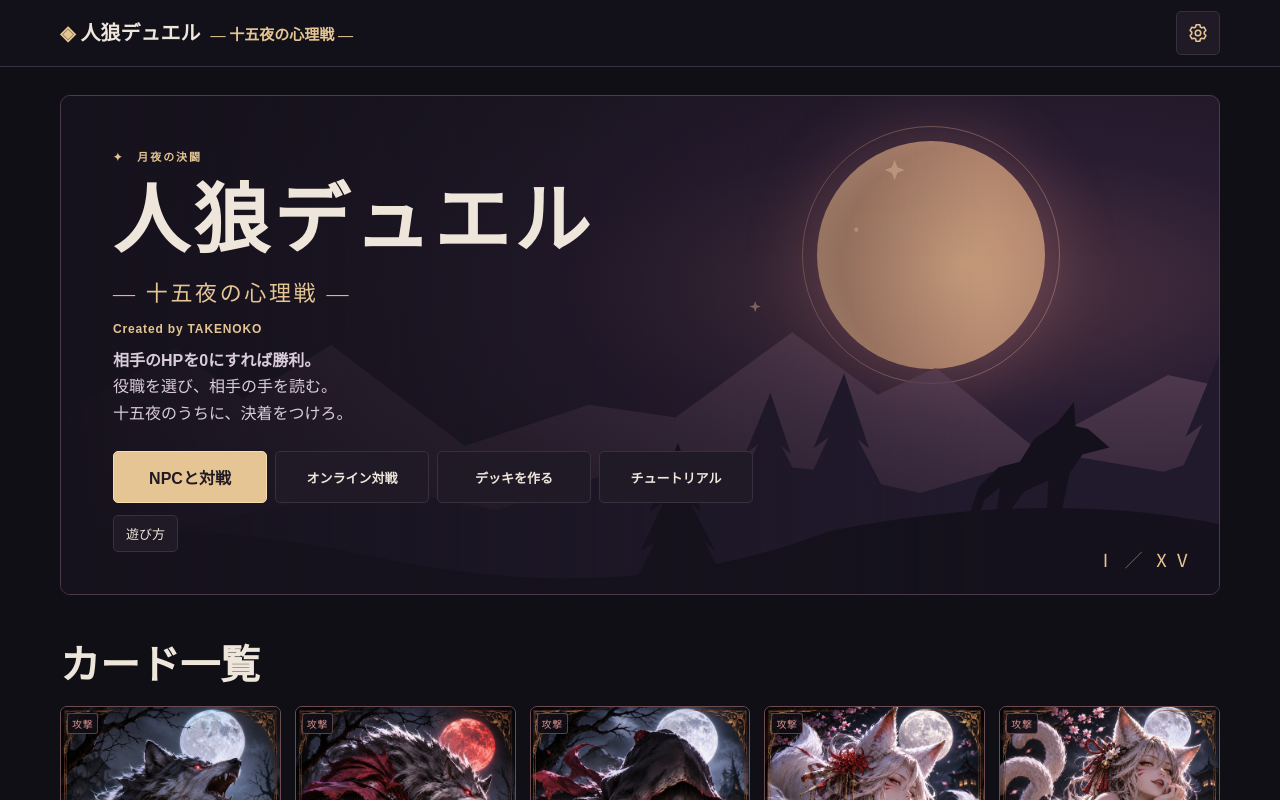
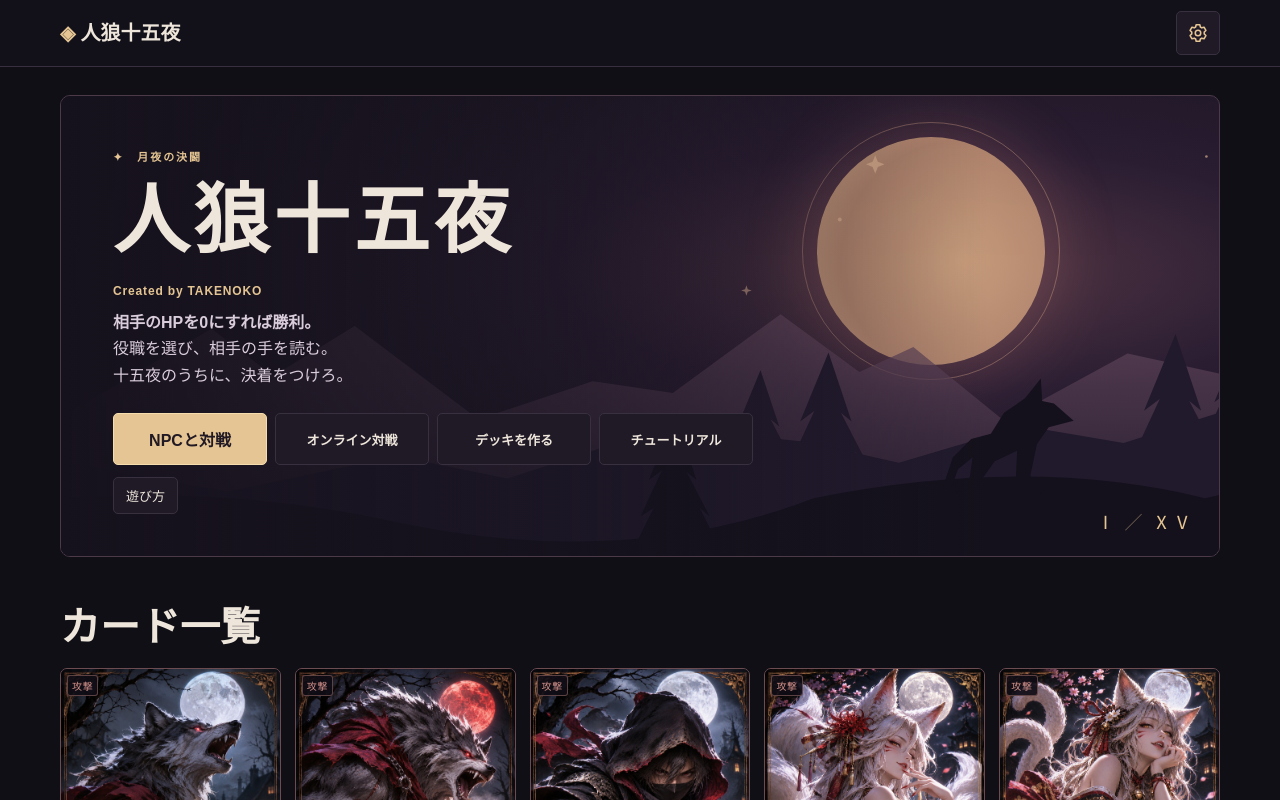
Before and after one commit to M-takagi335/jinrocard, a React (Vite) app: page / in a window 1280 px wide. Shown: the top 800 px of the page. Built offline with nearby package versions, Linux system fonts and the light colour scheme.

Commit message:
Rename web game to Jinro Jugoya and update sharing artwork

```diff
--- a/index.html
+++ b/index.html
@@ -5,26 +5,26 @@
   <meta name="viewport" content="width=device-width,initial-scale=1">
   <meta name="theme-color" content="#100f16">
   <meta name="description" content="20種類の役職でデッキを構築し、相手の行動を読み合う1対1のカードバトル。NPC対戦・オンライン対戦に対応！">
-  <title>人狼デュエル ― 十五夜の心理戦 ―</title>
+  <title>人狼十五夜</title>
   <!-- When the public domain changes, update canonical, og:url, og:image and twitter:image together. -->
   <link rel="canonical" href="https://jinrocard.vercel.app/">
   <meta property="og:type" content="website">
   <meta property="og:locale" content="ja_JP">
-  <meta property="og:site_name" content="人狼デュエル ― 十五夜の心理戦 ―">
+  <meta property="og:site_name" content="人狼十五夜">
   <meta property="og:url" content="https://jinrocard.vercel.app/">
-  <meta property="og:title" content="人狼デュエル ― 十五夜の心理戦 ―">
+  <meta property="og:title" content="人狼十五夜">
   <meta property="og:description" content="20種類の役職でデッキを構築し、相手の行動を読み合う1対1のカードバトル。NPC対戦・オンライン対戦に対応！">
-  <meta property="og:image" content="https://jinrocard.vercel.app/ogp.png">
+  <meta property="og:image" content="https://jinrocard.vercel.app/ogp.png?v=jugoya-1">
   <meta property="og:image:type" content="image/png">
   <meta property="og:image:width" content="1200">
   <meta property="og:image:height" content="630">
-  <meta property="og:image:alt" content="満月に吠える狼と2枚のカードを描いた「人狼デュエル」のタイトル画像">
+  <meta property="og:image:alt" content="満月に吠える狼と2枚のカードを描いた「人狼十五夜」のタイトル画像">
   <meta name="twitter:card" content="summary_large_image">
-  <meta name="twitter:title" content="人狼デュエル ― 十五夜の心理戦 ―">
+  <meta name="twitter:title" content="人狼十五夜">
   <meta name="twitter:description" content="20種類の役職でデッキを構築し、相手の行動を読み合う1対1のカードバトル。NPC対戦・オンライン対戦に対応！">
-  <meta name="twitter:image" content="https://jinrocard.vercel.app/ogp.png">
-  <meta name="twitter:image:alt" content="満月に吠える狼と2枚のカードを描いた「人狼デュエル」のタイトル画像">
-  <meta name="apple-mobile-web-app-title" content="人狼デュエル">
+  <meta name="twitter:image" content="https://jinrocard.vercel.app/ogp.png?v=jugoya-1">
+  <meta name="twitter:image:alt" content="満月に吠える狼と2枚のカードを描いた「人狼十五夜」のタイトル画像">
+  <meta name="apple-mobile-web-app-title" content="人狼十五夜">
   <link rel="icon" href="/favicon.ico?v=wolf-1" sizes="16x16 32x32 48x48">
   <link rel="icon" type="image/png" href="/favicon-16.png?v=wolf-1" sizes="16x16">
   <link rel="icon" type="image/png" href="/favicon-32.png?v=wolf-1" sizes="32x32">
--- a/src/OnlineMatch.tsx
+++ b/src/OnlineMatch.tsx
@@ -95,7 +95,7 @@ function RoomInvitation({ code }: { code: string }) {
       <button className="quiet" disabled={!isRoomCode(code)} onClick={() => void copy('code', codeField.current)}>コードをコピー</button>
       <button className="quiet" disabled={!invite} onClick={() => void copy('url', urlField.current)}>招待URLをコピー</button>
       {navigator.share && <button className="quiet" disabled={!invite}
-        onClick={() => void navigator.share({ title: '人狼デュエル', url: invite }).catch(() => {})}>共有</button>}
+        onClick={() => void navigator.share({ title: '人狼十五夜', url: invite }).catch(() => {})}>共有</button>}
     </div>
     {feedback && <p className="notice" role={feedback.success ? 'status' : 'alert'}>{feedback.text}</p>}
   </div>
--- a/src/main.tsx
+++ b/src/main.tsx
@@ -333,7 +333,7 @@ function App() {
   const missing = RULES.deckSize - deck.length
   const libraryPreview = saved.find(entry => entry.id === libraryId)
   return <OpenSoundSettings.Provider value={() => setSoundSettings(true)}>
-    <header className="top"><div className="wrap top-inner"><span className="brand"><span className="brand-main"><span className="sigil">◈</span> 人狼デュエル</span>{' '}<span className="brand-subtitle">― 十五夜の心理戦 ―</span></span>
+    <header className="top"><div className="wrap top-inner"><span className="brand"><span className="brand-main"><span className="sigil">◈</span> 人狼十五夜</span></span>
       <div className="top-actions">
         {page === 'builder' && <button className="quiet" onClick={home}>ホームへ戻る</button>}
         <SoundSettingsButton />
@@ -350,8 +350,7 @@ function App() {
             <div className="moon" aria-hidden="true"/>
             <div className="hero-copy">
               <div className="eyebrow">✦　月夜の決闘</div>
-              <h1>人狼デュエル</h1>
-              <p className="hero-subtitle">― 十五夜の心理戦 ―</p>
+              <h1>人狼十五夜</h1>
               <p className="hero-credit" lang="en">{creatorCredit}</p>
               <p><strong>相手のHPを0にすれば勝利。</strong><br/>役職を選び、相手の手を読む。<br/>十五夜のうちに、決着をつけろ。</p>
               <div className="home-actions">
@@ -394,7 +393,7 @@ function App() {
                 <div><CardTile role="seer" onInspect={() => inspect('seer')} /><p>相手の手札を調べる。</p></div>
               </div>
               <h3>ゲーム情報</h3>
-              <p>ゲーム名：人狼デュエル ― 十五夜の心理戦 ―<br />制作者：{creatorName}<br /><span lang="en">{creatorCredit}</span></p>
+              <p>ゲーム名：人狼十五夜<br />制作者：{creatorName}<br /><span lang="en">{creatorCredit}</span></p>
             </section>
           )}
           <section className="home-catalog" aria-labelledby="home-catalog-title">
@@ -657,7 +656,7 @@ function App() {
       {preview && <CardDetail {...preview} onClose={() => setPreview(null)} />}
       {soundSettings && <SoundSettings onClose={() => setSoundSettings(false)}
         showStatistics={statisticsEnabled && page === 'home' && !duel && !online} />}
-    </main><footer className="wrap footer">◈　人狼デュエル <span>WEREWOLF DUEL</span></footer>
+    </main><footer className="wrap footer">◈　人狼十五夜 <span>JINRO JUGOYA</span></footer>
   </OpenSoundSettings.Provider>
 }
 initAudio()
--- a/src/style.css
+++ b/src/style.css
@@ -121,10 +121,6 @@
   white-space: normal;
 }
 .brand-main { white-space: nowrap; }
-.brand-subtitle {
-  color: var(--gold);
-  font-size: .75em;
-}
 .top-actions, .sheet-header-actions {
   display: flex;
   align-items: center;
@@ -861,15 +857,6 @@ html:has(.match-contents[open]) {
   outline-offset: -2px;
 }
 
-.hero .hero-subtitle {
-  margin: -5px 0 10px;
-  color: var(--gold);
-  font-family: "Yu Mincho", "Hiragino Mincho ProN", serif;
-  font-size: clamp(16px, 2vw, 22px);
-  line-height: 1.5;
-  letter-spacing: .12em;
-}
-
 .online-actions {
   display: flex;
   flex-wrap: wrap;
```
Also changed, not shown: public/manifest.webmanifest, public/ogp.png, 2 other files (tests, documents, lock files or other folders).
